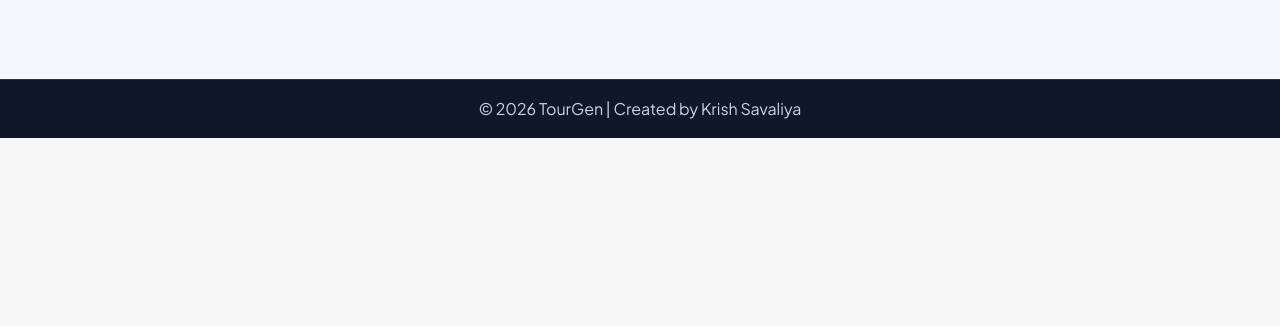
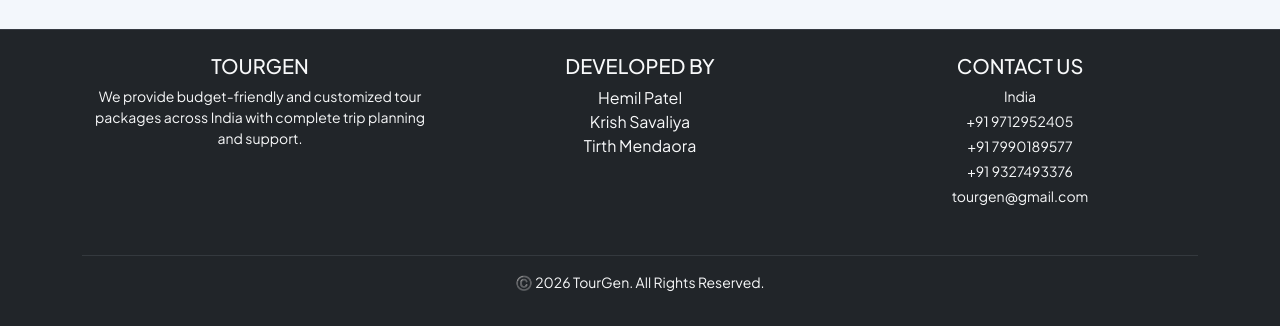
Before and after one commit to Krish12Savaliya10/final_project, a Flask app: page /about in a window 1280 px wide. Shown: the part 679-1005 px from the top of the page. Before the commit the page ends 817 px from the top, so only its background shows below. Run offline with Flask 3, Linux system fonts and the light colour scheme.

Commit message:
footer edition

```diff
--- a/templates/about.html
+++ b/templates/about.html
@@ -25,15 +25,6 @@
                 and Web Technology project. The platform allows travelers to
                 explore destinations, view detailed itineraries, and book trips online.
             </p>
-
-            <h4 class="fw-bold mt-4">Technologies Used</h4>
-            <ul class="text-muted">
-                <li>Flask (Backend Framework)</li>
-                <li>MySQL (Database)</li>
-                <li>Jinja2 Template Engine</li>
-                <li>Bootstrap 5 UI</li>
-            </ul>
-
             <a href="{{ url_for('tour') }}" class="btn btn-primary rounded-pill mt-3 px-4">
                 Explore Tours
             </a>
--- a/templates/layout.html
+++ b/templates/layout.html
@@ -130,9 +130,43 @@
 {% block content %}{% endblock %}
 </div>
 
-<footer>
-© 2026 TourGen | Created by Krish Savaliya
-</footer>
+<footer class="bg-dark text-light pt-4 mt-5" id="footer">
+        <div class="container">
+            <div class="row">
+                <div class="col-md-4 mb-3">
+                    <h5 class="text-uppercase">TourGen</h5>
+                    <p class="small">
+                        We provide budget-friendly and customized tour packages across India
+                        with complete trip planning and support.
+                    </p>
+                </div>
+                <div class="col-md-4 mb-3">
+                    <h5 class="text-uppercase">Developed by</h5>
+                    <ul class="list-unstyled">
+                        <li>Hemil Patel</li>
+                        <li>Krish Savaliya</li>
+                        <li>Tirth Mendaora</li>
+                    </ul>
+                </div>
+                <div class="col-md-4 mb-3">
+                    <h5 class="text-uppercase">Contact Us</h5>
+                    <p class="small mb-1">India</p>
+                    <p class="small mb-1">+91 9712952405</p>
+                    <p class="small mb-1">+91 7990189577</p>
+                    <p class="small mb-1">+91 9327493376</p>
+                    <p class="small">tourgen@gmail.com</p>
+                </div>
+
+            </div>
+
+            <hr class="border-secondary">
+            <div class="text-center pb-3">
+                <p class="mb-0 small">
+                    ©️ 2026 TourGen. All Rights Reserved.
+                </p>
+            </div>
+        </div>
+    </footer>
 
 <script>
 function toggleProfile(){
```
